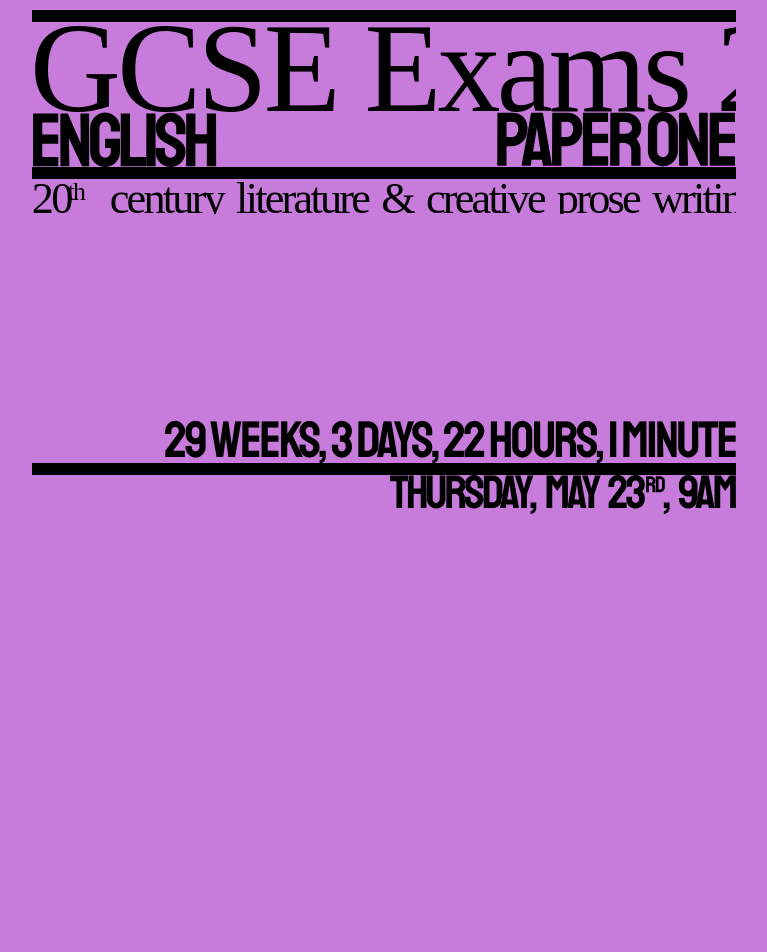
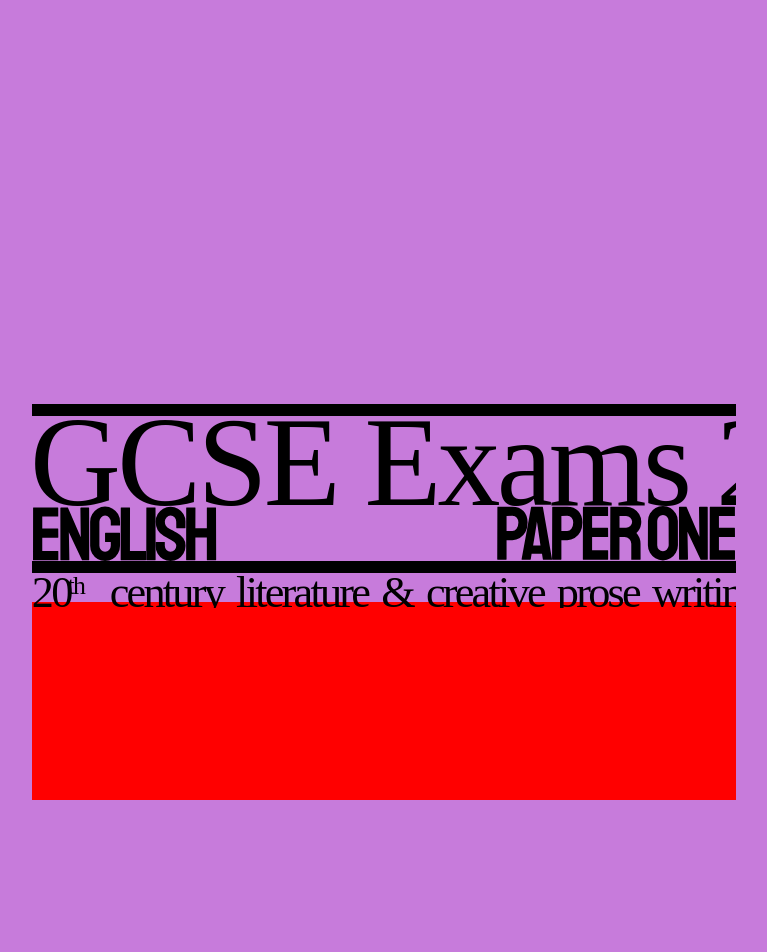
Before and after one commit to bergamotBen/GCSECountdown, a website: page html/plain.html in a window 1280 px wide. Shown: the top 952 px of the page, without its empty margins (256-1023 px from the left). After the commit the page ends 800 px from the top, so only its background shows below. Drawn offline with Linux system fonts and the light colour scheme.

Commit message:
css and html setup

```diff
--- a/html/plain.css
+++ b/html/plain.css
@@ -6,11 +6,23 @@ body {
   background-color: #c77bdb;
   min-height: 100%;
 }
-.break {
-  height: 101vh;
+
+.parallax__element {
+  position: absolute;
+  height: 100%;
 }
 .paper1 {
+  height: 100%;
+  position: relative;
+  display: flex;
+  transform-style: preserve-3d;
+  align-items: center;
+  justify-content: center;
+  z-index: -1;
+}
+.wrapper {
   height: 100vh;
+  overflow-y: auto;
 }
 .paper2 {
   height: 99vh;
@@ -21,10 +33,9 @@ body {
 .line {
   background-color: black;
   height: 1.5vh;
-  margin: auto;
 }
 .first {
-  margin-top: 10px;
+  margin-top: 40px;
   margin-bottom: 20px;
 }
 .second {
@@ -41,8 +52,16 @@ img {
 }
 .space {
   height: 25vh;
+  background-color: red;
 }
-
+.break {
+  height: 100vh;
+  background-color: red;
+}
+.end {
+  height: 46vh;
+  background-color: red;
+}
 .countdown {
   font-family: staatliches;
   letter-spacing: -1.6pt;
--- a/html/plain.html
+++ b/html/plain.html
@@ -13,7 +13,8 @@
 
     <title>Countdown to GCSEs</title>
   </head>
-  <body id="page">
+  <body>
+    <div class="wrapper">
       <div class="paper1">
         <div class="line first" />
         <img src="/GCSECountdown/assets/series.svg" />
@@ -25,8 +26,9 @@
         <div class="line third" />
         <img src="/GCSECountdown/assets/May23rd.svg" class="right biggerGap" />
       </div>
+
+      <div class="paper2">
         <div class="break"></div>
-    <div class="paper2">
         <div class="line first" />
         <img src="/GCSECountdown/assets/series.svg" />
         <img src="/GCSECountdown/assets/EPaperTwo.svg" class="smallerGap" />
@@ -36,8 +38,10 @@
         <div class="countdown" id="stamp2"></div>
         <div class="line third" />
         <img src="/GCSECountdown/assets/June6th.svg" class="right biggerGap" />
+
+        <div class="end"></div>
       </div>
-    <div class="end"></div>
+    </div>
   </body>
 </html>
 <script src="/GCSECountdown/js/countdown.js"></script>
```
Lines whose indentation alone changed are shown as unchanged.
